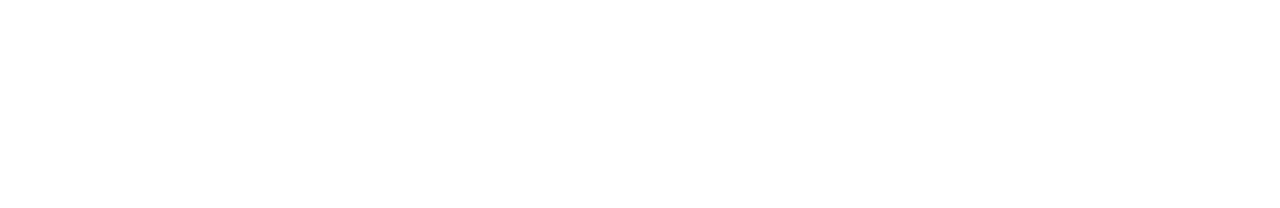
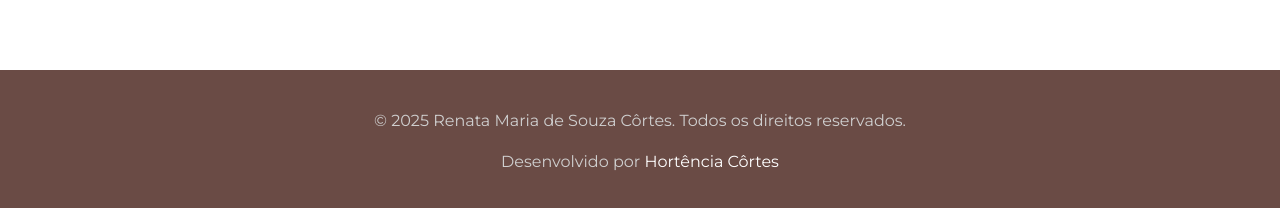
Before and after one commit to hortenciacortes/we-care, a Next.js app: page / in a window 1280 px wide. Shown: the part 3022-3230 px from the top of the page. Before the commit the page ends 3092 px from the top, so only its background shows below. Built offline with nearby package versions, Linux system fonts and the light colour scheme.

Commit message:
ADD: implement Footer component with copyright information and styles

```diff
--- /dev/null
+++ b/src/app/components/footer/footer.module.scss
@@ -0,0 +1,16 @@
+@use "@styles/mixins" as *;
+
+.container {
+  padding             : 40px 0px;
+  background-color    : var(--hc-primary-300);
+}
+
+.footer {
+  @include flex(center, center, true);
+  grid-column         : 2;
+
+  p {
+    color             : var(--hc-foreground-100);
+  }
+
+}
--- /dev/null
+++ b/src/app/components/footer/footer.tsx
@@ -0,0 +1,12 @@
+import style from './footer.module.scss';
+
+export function Footer() {
+  return (
+    <footer className={`${style.container} grid-pattern`}>
+      <div className={style.footer}>
+        <p>&copy; {new Date().getFullYear()} Renata Maria de Souza Côrtes. Todos os direitos reservados.</p>
+        <p>Desenvolvido por <a href="https://www.linkedin.com/in/hortenciacortes/">Hortência Côrtes</a></p>
+      </div>
+    </footer>
+  );
+}
--- a/src/app/page.tsx
+++ b/src/app/page.tsx
@@ -3,6 +3,7 @@
 import { About } from "@pages/home/about/about";
 import { Services } from "@pages/home/services/services";
 import { Contact } from "@pages/home/contact/contact";
+import { Footer } from "./components/footer/footer";
 
 export default function Home() {
   return (
@@ -12,6 +13,7 @@
       <About />
       <Services />
       <Contact />
+      <Footer />
     </div>
   );
 }
```
